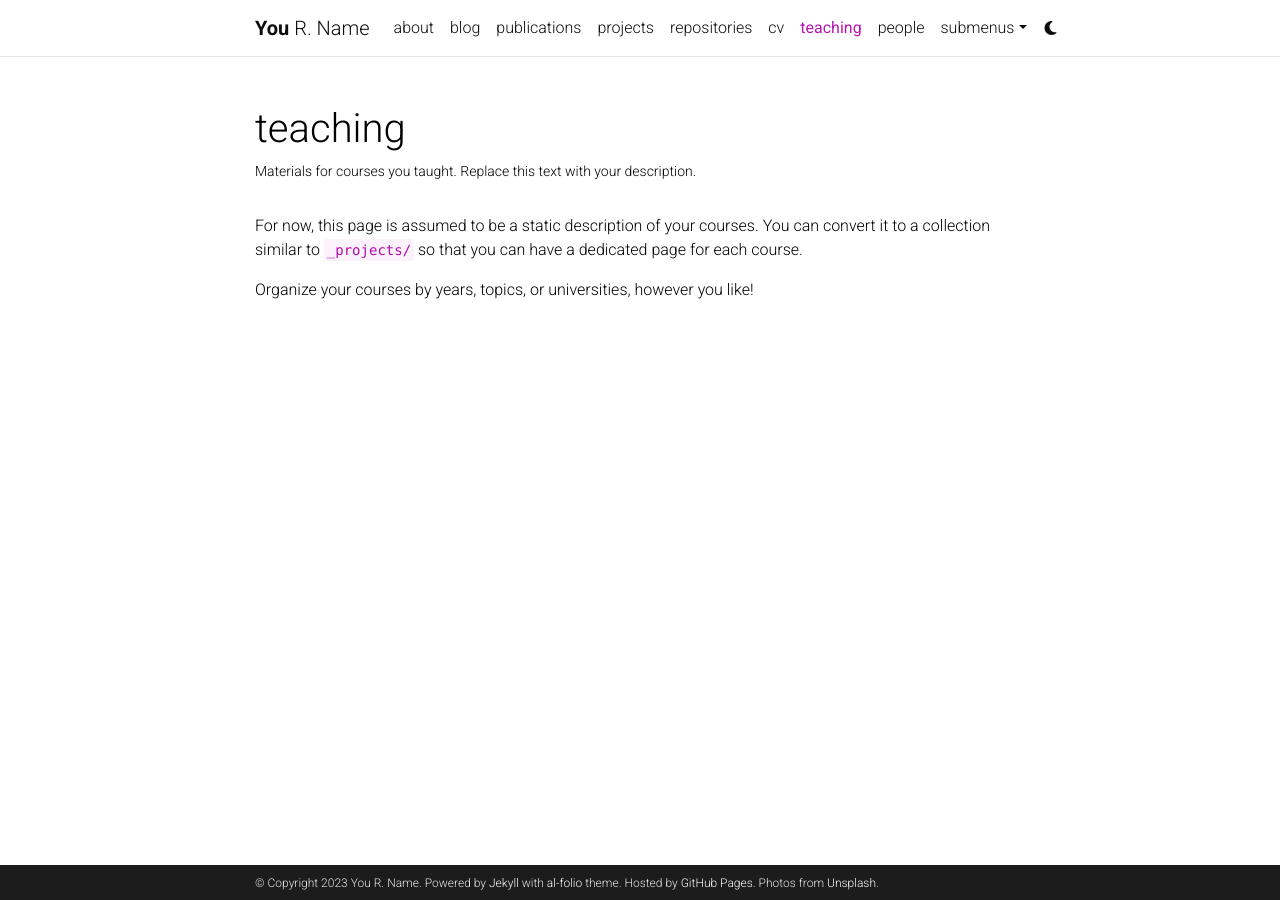
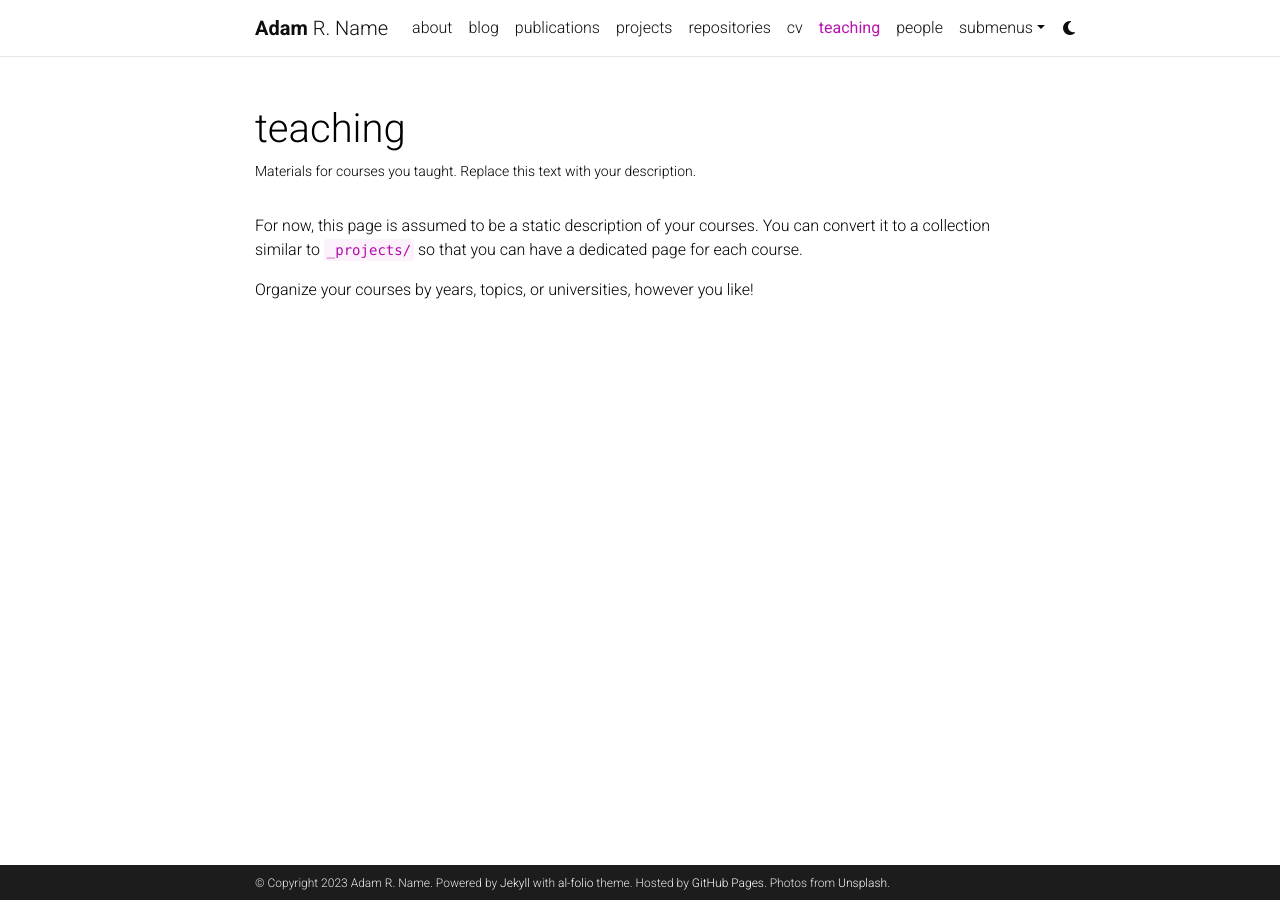
Before and after one commit to Weiprecht/Weiprecht.github.io.jekyll, a Jekyll site: the page built from _pages/teaching.md, in a window 1280 px wide. Built offline with Jekyll 4.4.1, drawn with Linux system fonts in a browser that asks for light colours; comment, search, counter and statistics services are not loaded; a style sheet for code colours, icons or effects is not loaded.

Commit message:
Update _config.yml

```diff
--- a/_config.yml
+++ b/_config.yml
@@ -3,7 +3,7 @@
 # -----------------------------------------------------------------------------
 
 title: blank # the website title (if blank, full name will be used instead)
-first_name: You
+first_name: Adam
 middle_name: R.
 last_name: Name
 email: you@example.com
@@ -18,8 +18,8 @@
 lang: en # the language of your site (for example: en, fr, cn, ru, etc.)
 icon: ⚛️  # the emoji used as the favicon (alternatively, provide image name in /assets/img/)
 
-url: https://alshedivat.github.io # the base hostname & protocol for your site
-baseurl: /al-folio # the subpath of your site, e.g. /blog/
+url: https://Weiprecht.github.io # the base hostname & protocol for your site
+baseurl: # the subpath of your site, e.g. /blog/
 last_updated: false # set to true if you want to display last updated in the footer
 impressum_path:  # set to path to include impressum link in the footer, use the same path as permalink in a page, helps to conform with EU GDPR
 
```
